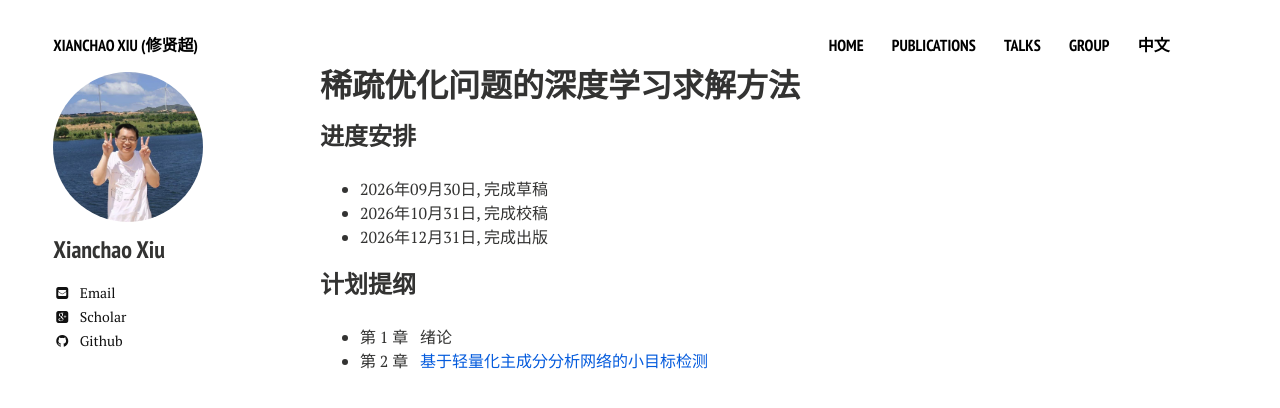
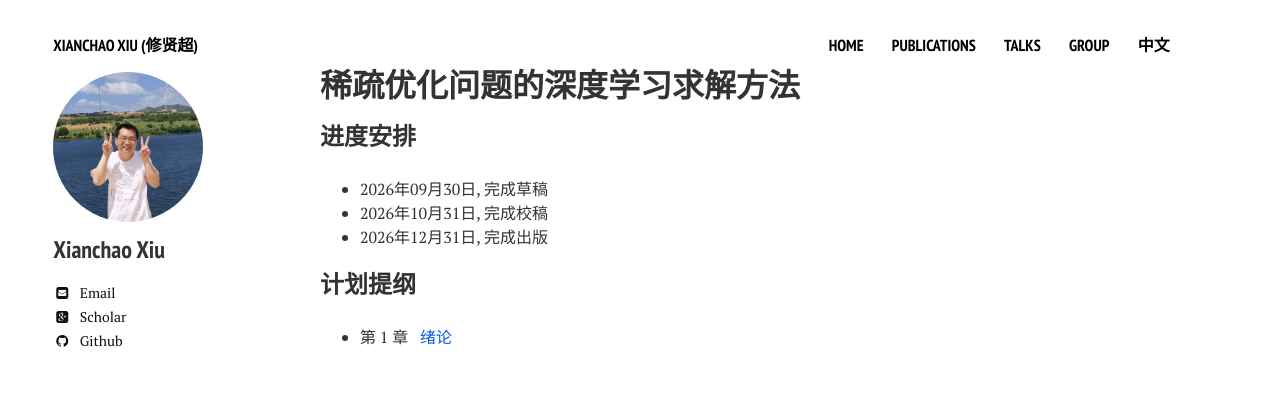
Before and after one commit to xianchaoxiu/xianchaoxiu.github.io, a Jekyll site: the page built from chinese/book/L2O/index.md, in a window 1280 px wide. Shown: the top 408 px of the page. Built offline with Jekyll 4.4.1, drawn with Linux system fonts in a browser that asks for light colours; nearby versions of some CDN libraries.

Commit message:
Update index.md

```diff
--- a/chinese/book/L2O/index.md
+++ b/chinese/book/L2O/index.md
@@ -13,5 +13,4 @@ share: false
 
 
 ### 计划提纲
-* 第 1 章 &nbsp;  绪论<br>
-* 第 2 章 &nbsp;  <a href="https://arxiv.org/abs/2509.08205" class="textlink" target="_blank"> 基于轻量化主成分分析网络的小目标检测 </a> <br>
+* 第 1 章 &nbsp;  <a href="https://github.com/xianchaoxiu/LLM4OR" class="textlink" target="_blank">绪论</a> <br>
```
